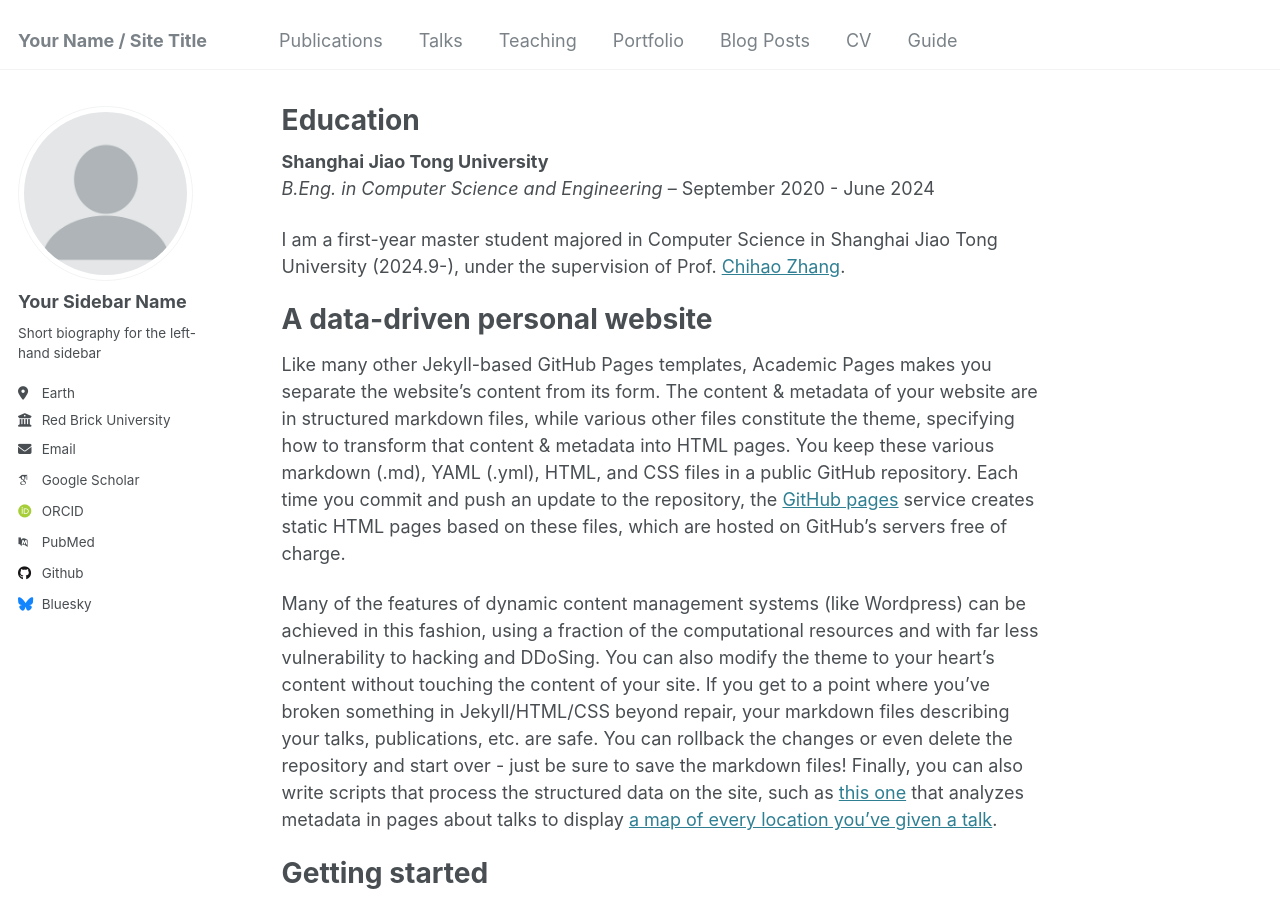
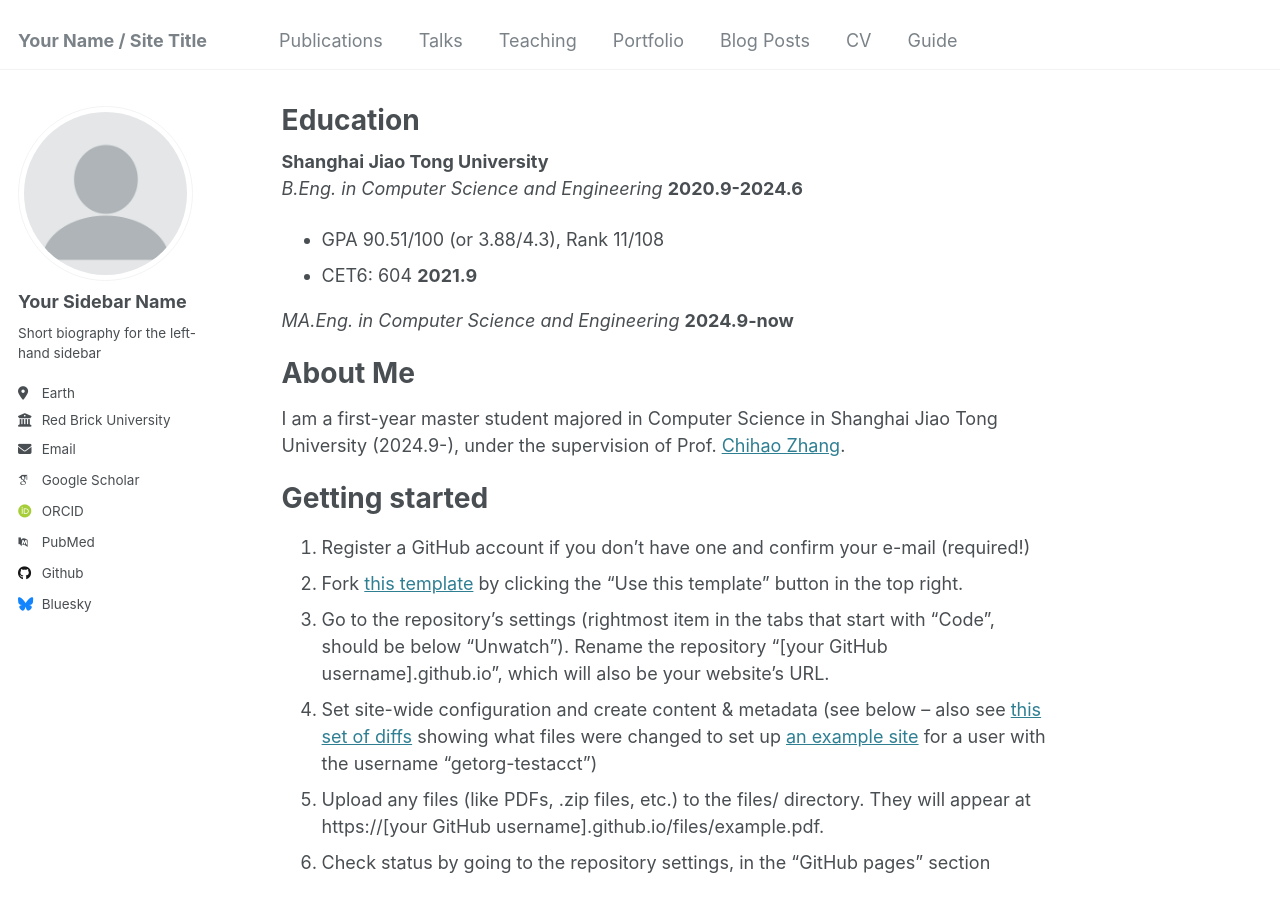
Before and after one commit to AlchemistYe/alchemistye.github.io, a Jekyll site: the page built from _pages/about.md, in a window 1280 px wide and 900 px high. Built offline with Jekyll 4.4.1, drawn with Linux system fonts in a browser that asks for light colours; some web fonts are replaced.

Commit message:
Update about.md

```diff
--- a/_pages/about.md
+++ b/_pages/about.md
@@ -7,15 +7,18 @@ redirect_from:
   - /about.html
 ---
 **Shanghai Jiao Tong University**
-*B.Eng. in Computer Science and Engineering*             -- September 2020 - June 2024
+*B.Eng. in Computer Science and Engineering*  **2020.9-2024.6**
+* GPA 90.51/100 (or 3.88/4.3), Rank 11/108
+* CET6: 604 **2021.9**
 
+*MA.Eng. in Computer Science and Engineering*  **2024.9-now**
+
+
+About Me
+======
 I am a first-year master student majored in Computer Science in Shanghai Jiao Tong University (2024.9-), under the supervision of Prof. [Chihao Zhang](http://chihaozhang.com/).
 
-A data-driven personal website
-======
-Like many other Jekyll-based GitHub Pages templates, Academic Pages makes you separate the website's content from its form. The content & metadata of your website are in structured markdown files, while various other files constitute the theme, specifying how to transform that content & metadata into HTML pages. You keep these various markdown (.md), YAML (.yml), HTML, and CSS files in a public GitHub repository. Each time you commit and push an update to the repository, the [GitHub pages](https://pages.github.com/) service creates static HTML pages based on these files, which are hosted on GitHub's servers free of charge.
 
-Many of the features of dynamic content management systems (like Wordpress) can be achieved in this fashion, using a fraction of the computational resources and with far less vulnerability to hacking and DDoSing. You can also modify the theme to your heart's content without touching the content of your site. If you get to a point where you've broken something in Jekyll/HTML/CSS beyond repair, your markdown files describing your talks, publications, etc. are safe. You can rollback the changes or even delete the repository and start over - just be sure to save the markdown files! Finally, you can also write scripts that process the structured data on the site, such as [this one](https://github.com/academicpages/academicpages.github.io/blob/master/talkmap.ipynb) that analyzes metadata in pages about talks to display [a map of every location you've given a talk](https://academicpages.github.io/talkmap.html).
 
 Getting started
 ======
```
